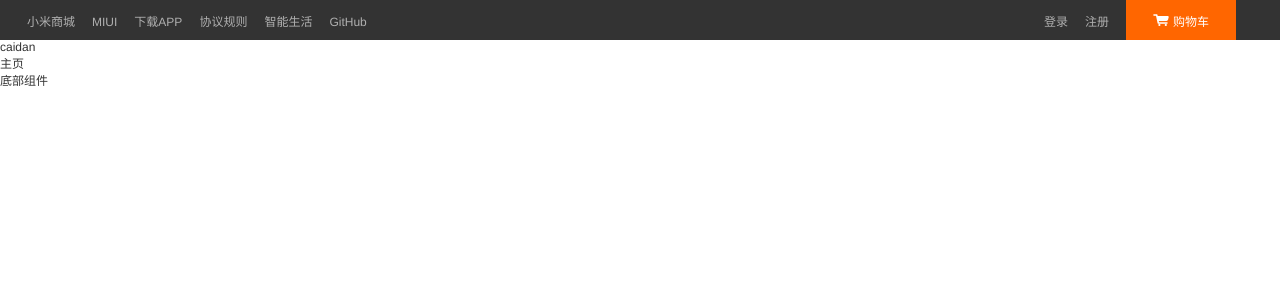
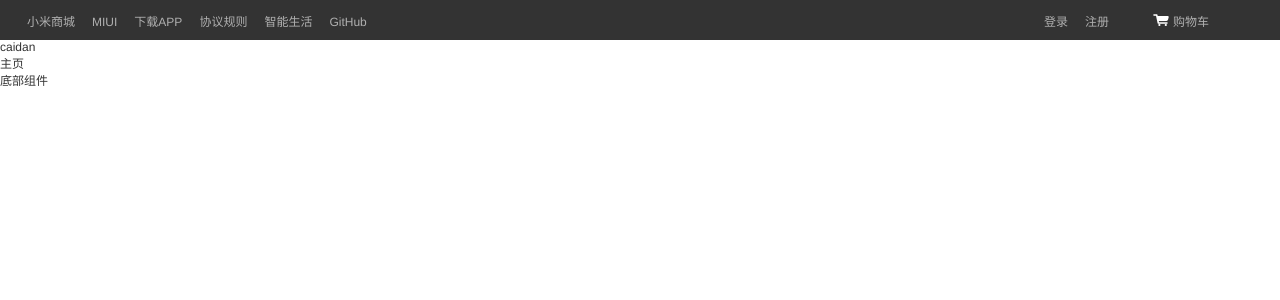
Before and after one commit to xmushan/xiaomistore, a Vue app: page /#/home in a window 1280 px wide. Shown: the top 300 px of the page. Built offline with nearby package versions, Linux system fonts and the light colour scheme; no server answers.

Commit message:
样式修改

```diff
--- a/src/components/NavHeader.vue
+++ b/src/components/NavHeader.vue
@@ -5,12 +5,9 @@
       <div class="container">
         <!-- 左侧菜单 -->
         <div class="menu">
-          <a
-            :href="item.src"
-            v-for="(item, index) in menuTitle"
-            :key="index"
-            >{{ item.name }}</a
-          >
+          <a :href="item.src" v-for="(item, index) in menuTitle" :key="index">{{
+            item.name
+          }}</a>
         </div>
         <!-- 右侧用户信息 -->
         <div class="user">
@@ -70,7 +67,15 @@ export default {
 };
 </script>
 <style lang="scss" scoped>
-@import '../assets/scss/config.scss';
+@import "../assets/scss/config.scss";
+a {
+  display: inline-block;
+  margin-right: 17px;
+  color: #B0B0B0;
+  &:hover {
+    color: #fff;
+  }
+}
 .header {
   .top_bar {
     display: flex;
@@ -94,23 +99,19 @@ export default {
           align-items: center;
           width: 110px;
           height: 40px;
-          color: white;
-          background: $colorA;
+          &:hover {
+            color: white;
+            background: $colorA;
+          }
           .icon_cart {
             display: inline-block;
             margin-right: 4px;
             width: 16px;
             height: 12px;
-            background: url('/imgs/icon-cart-checked.png') no-repeat center;
+            background: url("/imgs/icon-cart-checked.png") no-repeat center;
             background-size: contain;
-
           }
         }
-      }
-      a {
-        display: inline-block;
-        margin-right: 17px;
-        color: #B0B0B0;
       }
     }
   }
```
Also changed, not shown: 1 other file (tests, documents, lock files or other folders).
